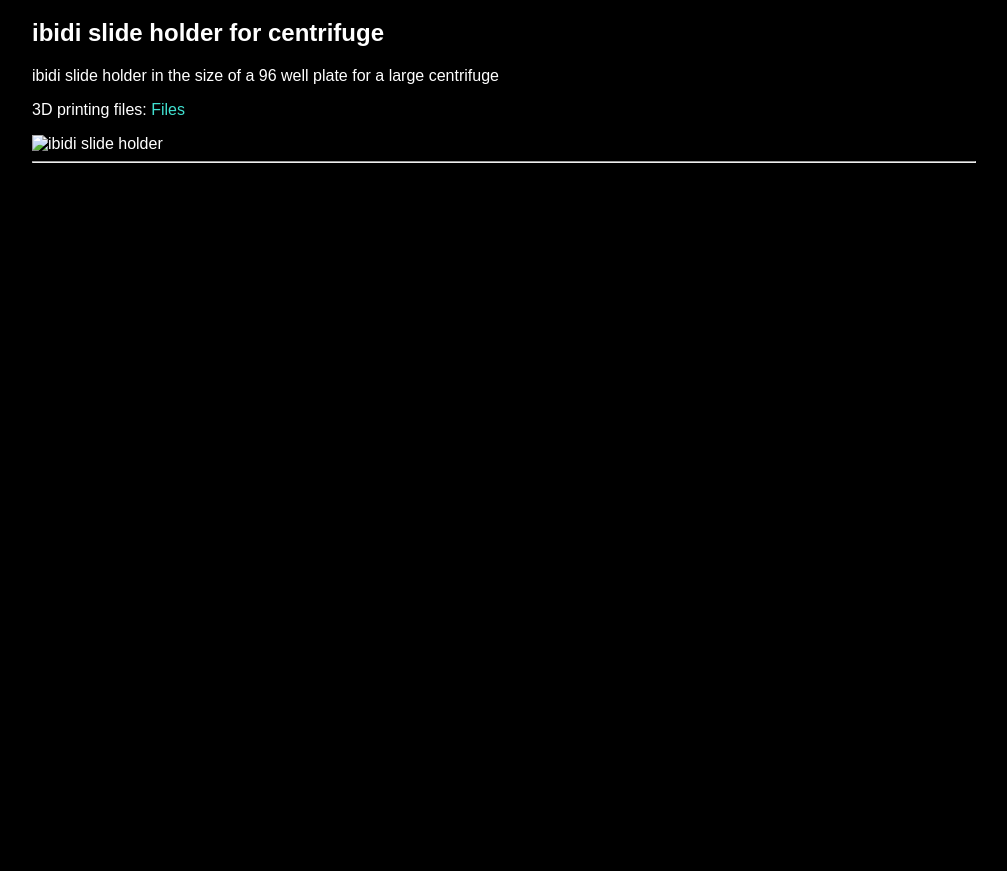
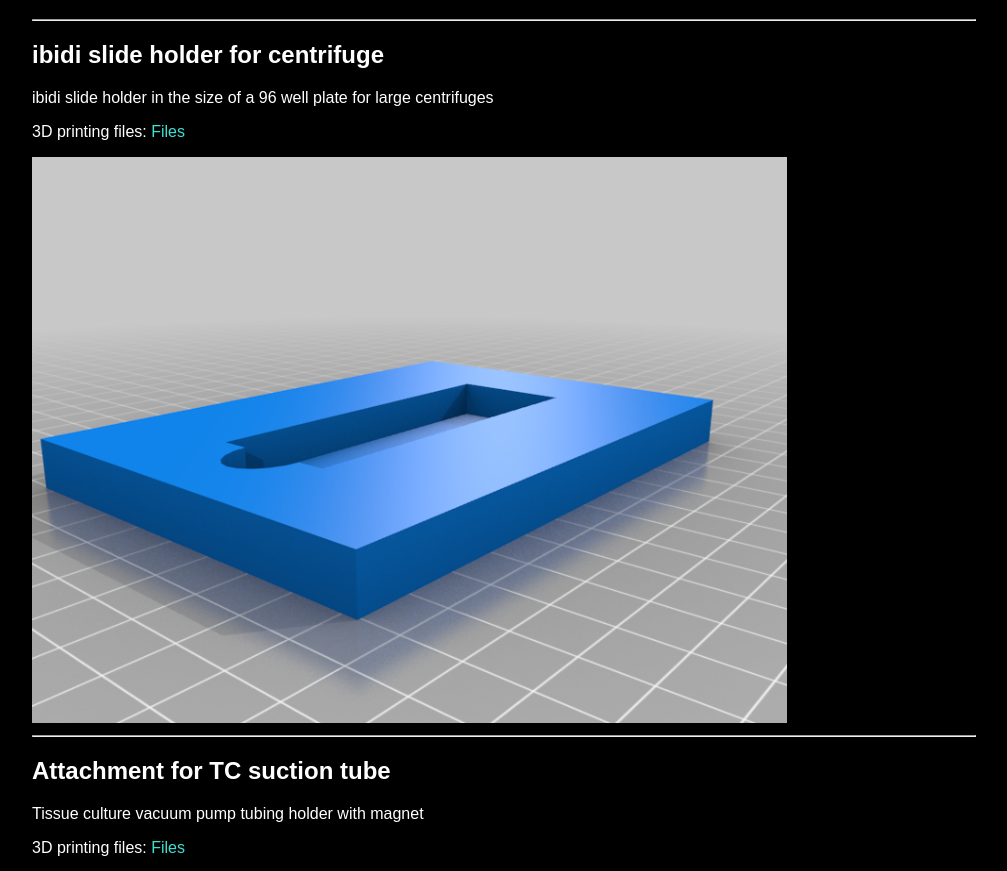
Before and after one commit to LauraBreimann/LauraBreimann.github.io, a plain HTML site: page 3D-printing.html in a window 1280 px wide. Shown: the part 121-992 px from the top of the page, without its empty margins (136-1143 px from the left). Before the commit the page ends 800 px from the top, so only its background shows below. Drawn offline with Linux system fonts and the light colour scheme.

Commit message:
3D printing files

```diff
--- a/3D-printing.html
+++ b/3D-printing.html
@@ -24,14 +24,21 @@
     <div class="content">
     <h1>3D printing models</h1>
 
+    <hr> <!-- Add a horizontal line to separate papers -->
+
     <h2>ibidi slide holder for centrifuge</h2>
-    <p>ibidi slide holder in the size of a 96 well plate for a large centrifuge</p>
+    <p>ibidi slide holder in the size of a 96 well plate for large centrifuges</p>
     <p>3D printing files: <a href="https://www.thingiverse.com/thing:5938183">Files</a></p>
-    <img src="/printing-files/IBIDI_slide_holder.stl" alt="ibidi slide holder">
+    <img src="/printing-files/slide_holder.png" alt="ibidi slide holder">
 
     <hr> <!-- Add a horizontal line to separate papers -->
 
 
+    <h2>Attachment for TC suction tube</h2>
+    <p>Tissue culture vacuum pump tubing holder with magnet</p>
+    <p>3D printing files: <a href="https://www.thingiverse.com/thing:5962205">Files</a></p>
+    <img src="/printing-files/TC_suction.jpg" alt="Picture of TC suction tubing">
+
   </div>
   </body>
 </html>
```
Also changed, not shown: art.html (+1 -0 lines), protocols.html (+1 -1 lines), printing-files/TC_suction.jpg (added), printing-files/slide_holder.png (added).
